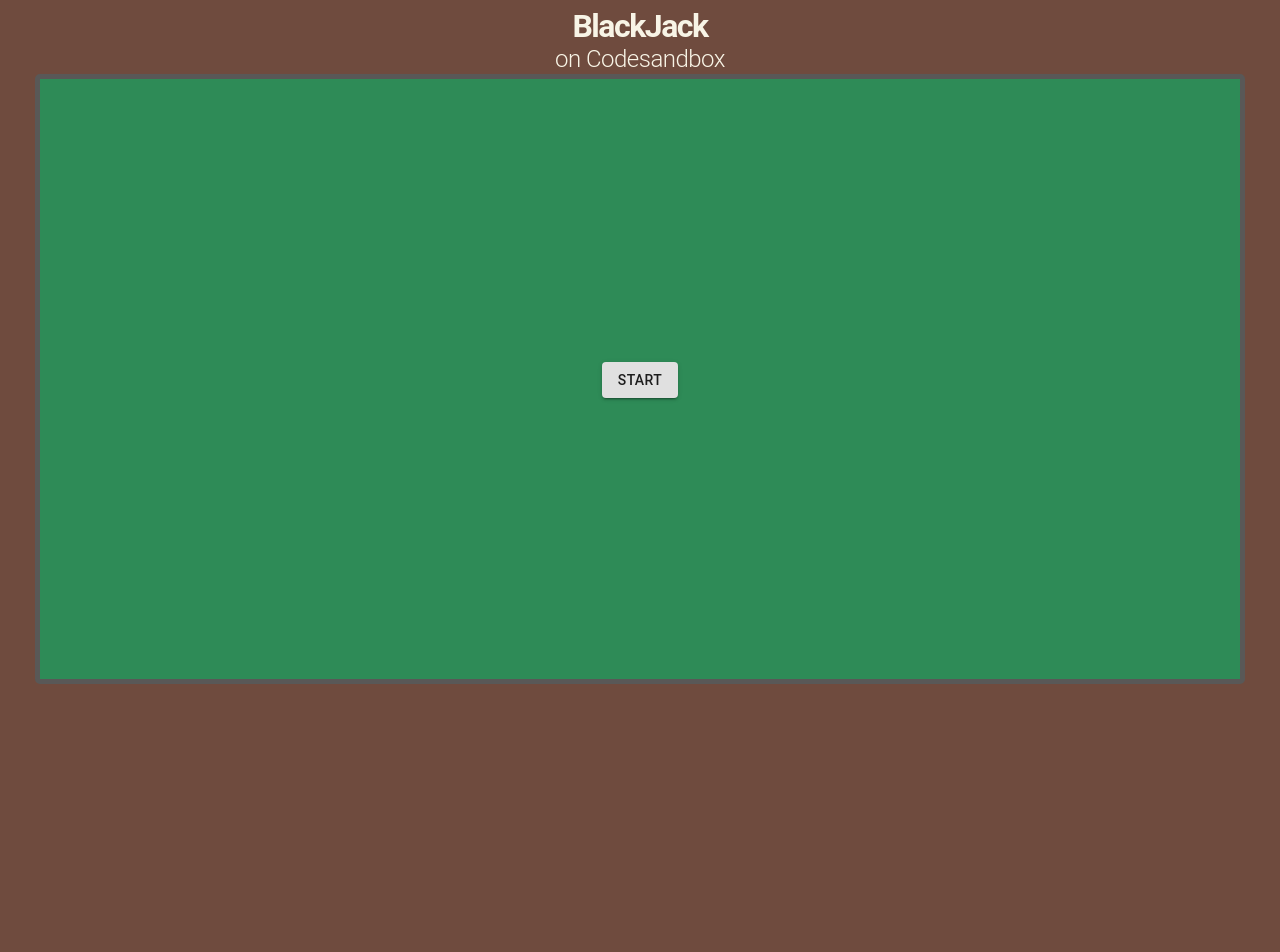
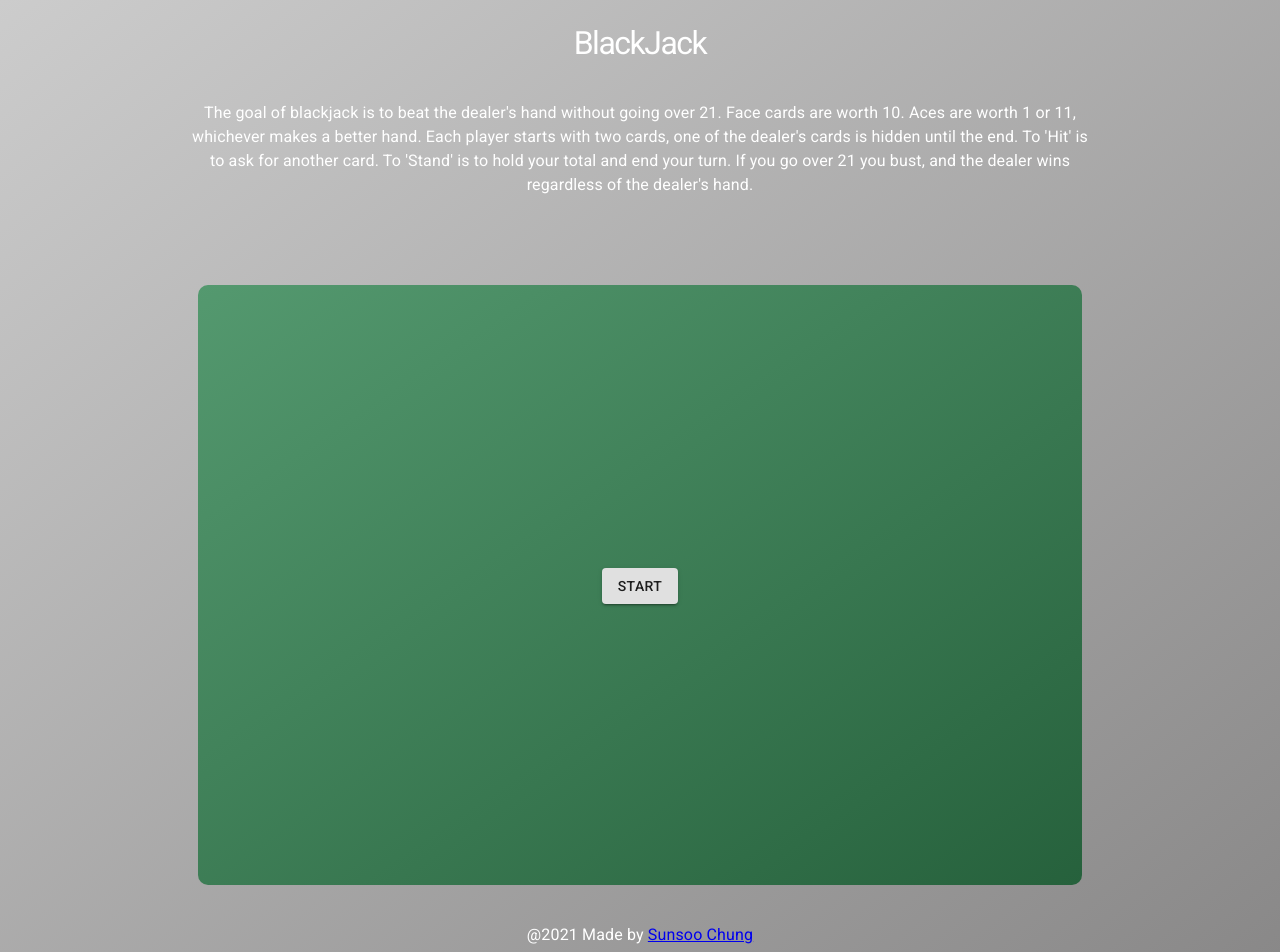
Before and after one commit to sccala/black_jack, a React (Create React App) app: page / in a window 1280 px wide. Shown: the top 952 px of the page. Before the commit the page ends 800 px from the top, so only its background shows below. Built offline with nearby package versions, Linux system fonts and the light colour scheme.

Commit message:
Changed design

```diff
--- a/package.json
+++ b/package.json
@@ -4,6 +4,7 @@
   "private": true,
   "dependencies": {
     "@material-ui/core": "^4.12.3",
+    "@material-ui/styles": "^4.11.4",
     "@testing-library/jest-dom": "^5.11.4",
     "@testing-library/react": "^11.1.0",
     "@testing-library/user-event": "^12.1.10",
--- a/src/App.js
+++ b/src/App.js
@@ -13,15 +13,30 @@ export default function App() {
   return (
     <Box className="App">
       <Typography variant="h1">
-        <Box className={"h1-header"}>BlackJack</Box>
+        <Box className={'h1-header'}>BlackJack</Box>
       </Typography>
-      <Typography variant="h2">
-        <Box className={"h2-header"}>on Codesandbox</Box>
+      <Typography>
+        <Box className={'rule'}>
+          The goal of blackjack is to beat the dealer's hand without going over 21. Face cards are worth 10. Aces are worth 1 or 11, whichever makes a
+          better hand. Each player starts with two cards, one of the dealer's cards is hidden until the end. To 'Hit' is to ask for another card. To
+          'Stand' is to hold your total and end your turn. If you go over 21 you bust, and the dealer wins regardless of the dealer's hand.
+        </Box>
       </Typography>
+
       <Box id="table">
-        {isGameStart ? <BlackJack />
-                     : <Box className="center-button"><Button variant="contained" onClick={handleClick}>START</Button></Box>}
+        {isGameStart ? (
+          <BlackJack />
+        ) : (
+          <Box className="center-button">
+            <Button variant="contained" onClick={handleClick}>
+              START
+            </Button>
+          </Box>
+        )}
       </Box>
+      <Typography id="footer">
+        @2021 Made by <a href="https://github.com/sccala">Sunsoo Chung </a>
+      </Typography>
     </Box>
-  );
+  )
 }
--- a/src/index.js
+++ b/src/index.js
@@ -1,3 +1,4 @@
+
 import { StrictMode } from 'react'
 import ReactDOM from 'react-dom'
 
--- a/src/styles.css
+++ b/src/styles.css
@@ -1,19 +1,28 @@
-
-
+@import url('https://fonts.googleapis.com/css?family=Roboto:300,400,500&display=swap');
 html {
-    background-color: #6f4b3e;
+    background: linear-gradient(to bottom right, rgb(204, 204, 204), rgb(136, 135, 135));
 }
 
 .App {
-    font-family: sans-serif;
+    margin-top: 2%;
+    font-family: 'Roboto', sans-serif;
     text-align: center;
+}
+
+.rule {
+    font-family: 'Roboto', sans-serif;
+    text-align: center;
+    color: white;
+    padding: 0 7%;
+    margin: 3% 7% 7% 7%;
 }
 
 .h1-header {
     font-size: 32px;
-    font-weight: bold;
-    margin-bottom: 0;
-    color: #f8f4e6;
+    font-weight: 400;
+    margin-bottom: 2%;
+    margin-top: 0;
+    color: #ffffff;
 }
 
 .h2-header {
@@ -23,11 +32,10 @@ html {
 }
 
 #table {
-    width: 95%;
+    width: 70%;
     height: 600px;
-    background-color: #2e8b57;
-    border: 5px solid #595857;
-    border-radius: 5px;
+    background: linear-gradient(to bottom right, rgb(84, 153, 111), rgb(38, 97, 60));
+    border-radius: 10px;
     margin: auto;
 }
 
@@ -89,3 +97,21 @@ html {
     left: 50%;
     border-top-color: #535353;
 }
+
+#footer {
+    font-family: 'Roboto', sans-serif;
+    text-align: center;
+    color: white;
+    margin: 3%;
+}
+
+@media only screen and (max-width: 600px) {
+    .rule {
+        font-size: 13px;
+        margin: 5% 5% 10% 5%;
+        width: 90vw;
+    }
+    #table {
+        width: 90vw;
+    }
+}
```
Also changed, not shown: 2 other files (tests, documents, lock files or other folders).
